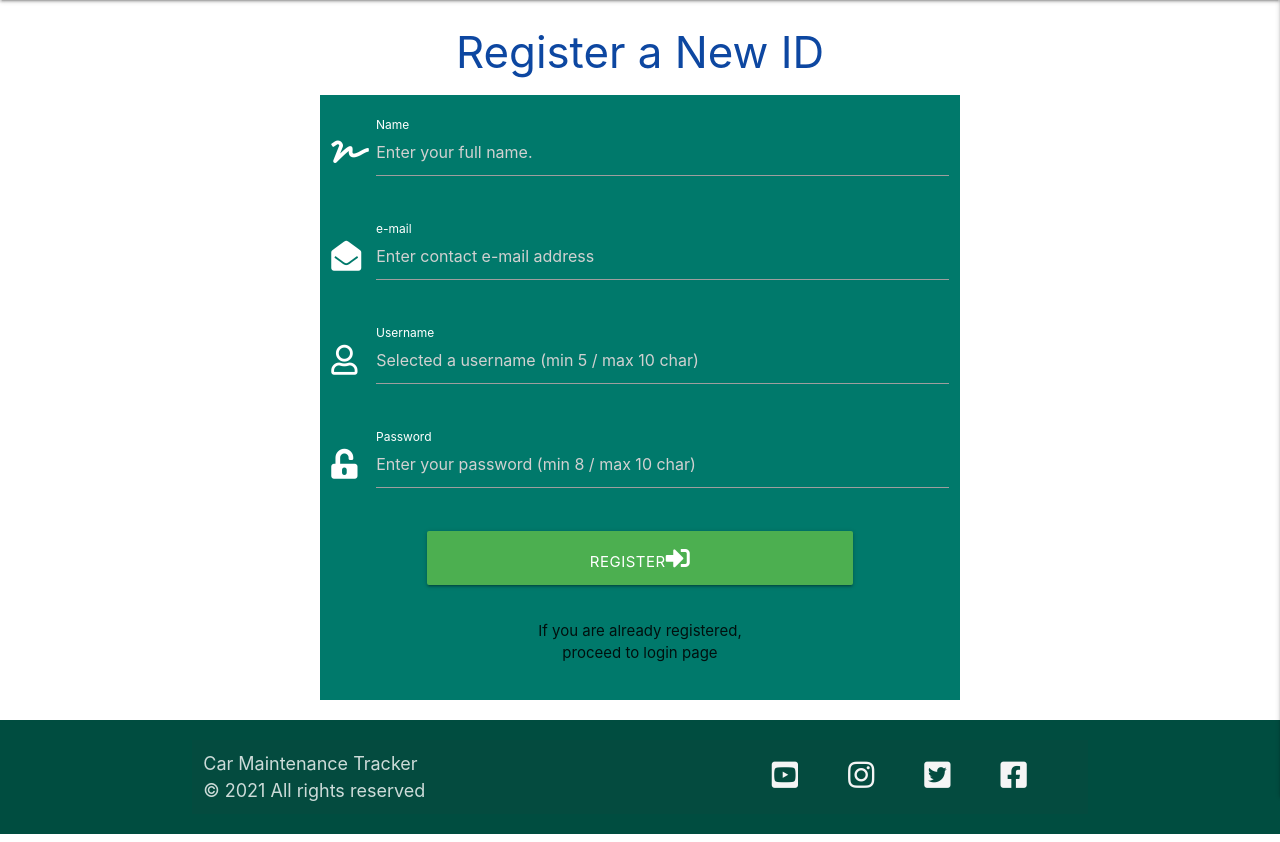
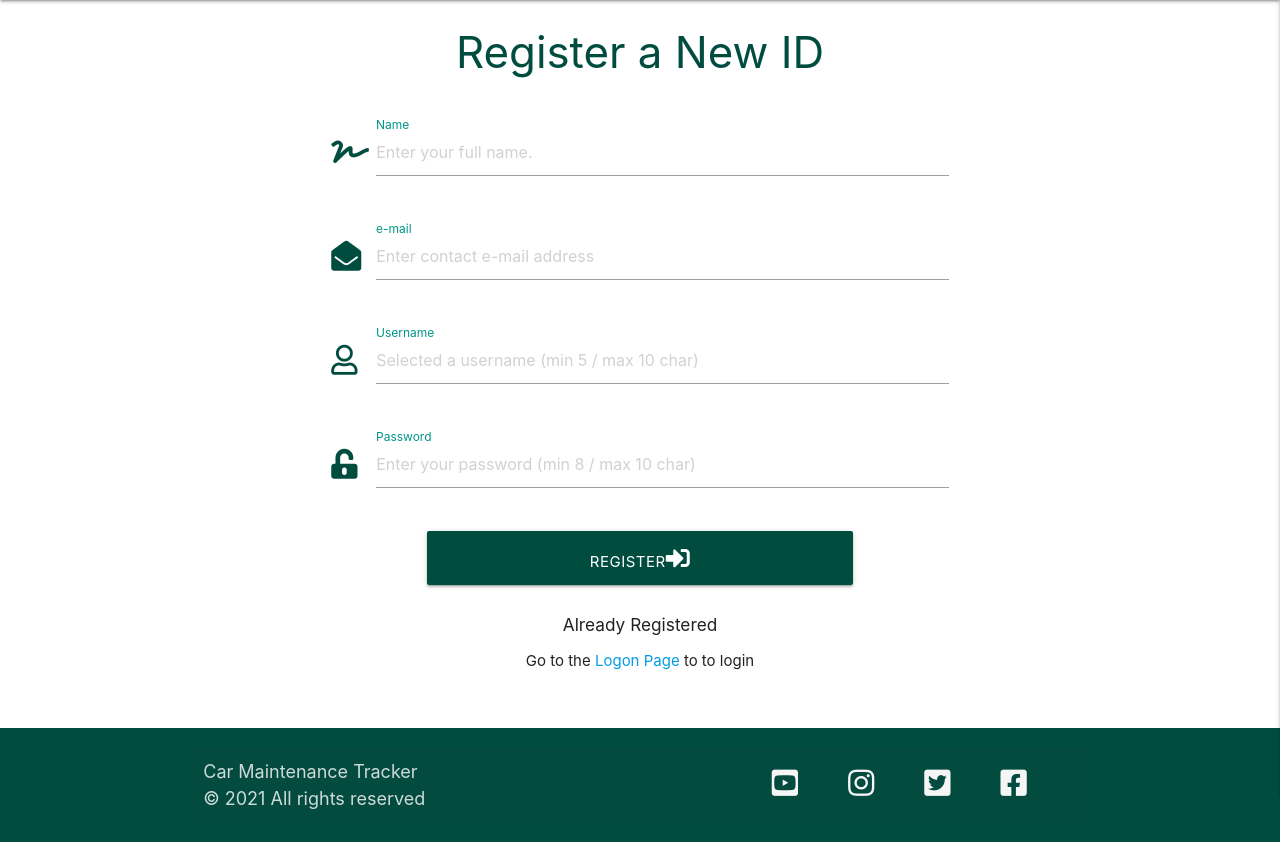
Before and after one commit to 31Amin/car_maintenance_tracker, a Flask app: page /register in a window 1280 px wide. Shown: the part 64-906 px from the top of the page. Run offline with Flask 2, Linux system fonts and the light colour scheme; some libraries are stand-ins or nearby versions.

Commit message:
updated the register page to white background and teal button. added link to login page for anyone lready registered

```diff
--- a/templates/register.html
+++ b/templates/register.html
@@ -1,56 +1,60 @@
 {% extends "base.html" %}
     {% block content %}
-        <h3 class="blue-text text-darken-4 center-align text-shadow">Register a New ID</h3>
+        <h3 class="teal-text text-darken-4 center-align text-shadow">Register a New ID</h3>
 
         <div class="row">
-            <form class="col s12 m6 offset-m3 teal darken-2" method="POST" action="{{ url_for('register') }}">
+            <form class="col s12 m6 offset-m3" method="POST" action="{{ url_for('register') }}">
                 <div class="row"></div>
                 <div class="row">
                     <div class="col s12 m12">
                         <div class="input-field">
-                            <i class="fas fa-signature prefix white-text"></i>
-                            <input placeholder="Enter your full name." id="name" name="name" type="text" class="validate white-text" required>
-                            <label for="name" class="white-text">Name</label>
+                            <i class="fas fa-signature prefix teal-text text-darken-4"></i>
+                            <input placeholder="Enter your full name." id="name" name="name" type="text" class="validate" required>
+                            <label for="name" class="teal-text darken-2">Name</label>
                         </div>
                     </div>
                 </div>
                 <div class="row">
                     <div class="col s12 m12">
                         <div class="input-field">
-                            <i class="fas fa-envelope-open prefix white-text"></i>
-                            <input placeholder="Enter contact e-mail address" id="email" name="email" type="email" class="validate white-text" required>
-                            <label for="email" class="white-text">e-mail</label>
+                            <i class="fas fa-envelope-open prefix teal-text text-darken-4"></i>
+                            <input placeholder="Enter contact e-mail address" id="email" name="email" type="email" class="validate" required>
+                            <label for="email" class="teal-text darken-2">e-mail</label>
                         </div>
                     </div>
                 </div>
                 <div class="row">
                     <div class="col s12 m12">
                         <div class="input-field">
-                            <i class="far fa-user prefix white-text"></i>
+                            <i class="far fa-user prefix teal-text text-darken-4"></i>
                             <input placeholder="Selected a username (min 5 / max 10 char)" id="username" name="username" type="text" minlength="5"
-                            maxlength="10" pattern="^[a-zA-Z0-9]{5,15}$" class="validate white-text" required>
-                            <label for="username" class="white-text">Username</label>
+                            maxlength="10" pattern="^[a-zA-Z0-9]{5,15}$" class="validate" required>
+                            <label for="username" class="teal-text darken-2">Username</label>
                         </div>
                     </div>
                 </div>
                 <div class="row">
                     <div class="col s12 m12">
                         <div class="input-field">
-                            <i class="fas fa-unlock-alt prefix white-text"></i>
+                            <i class="fas fa-unlock-alt prefix teal-text text-darken-4"></i>
                             <input placeholder="Enter your password (min 8 / max 10 char)" id="password" name="password" type="password" minlength="8"
-                            maxlength="15" pattern="^[a-zA-Z0-9]{5,15}$" class="validate white-text" required>
-                            <label for="password" class="white-text">Password</label>
+                            maxlength="15" pattern="^[a-zA-Z0-9]{5,15}$" class="validate" required>
+                            <label for="password" class="teal-text darken-2">Password</label>
                         </div>
                     </div>
                 </div>
                 <div class="row">
-                    <button type="submit" class="col s8 m8 offset-m2 btn-large green">
+                    <button type="submit" class="col s8 m8 offset-m2 btn-large teal darken-4">
                         Register<i class="fas fa-sign-in-alt"></i>
                     </button>
                 </div>
                 <div class="row">
                     <div class="col m12 s12 center-align">
-                        <p>If you are already registered, <br> proceed to login page</p>
+                        <h6>Already Registered</h6>
+                        <p>
+                             Go to the  <a href="https://8080-coffee-blackbird-1d7wd3fd.ws-eu03.gitpod.io/login">Logon Page</a>
+                            to to login
+                        </p>
                     </div>
                 </div>
             </form>
```
